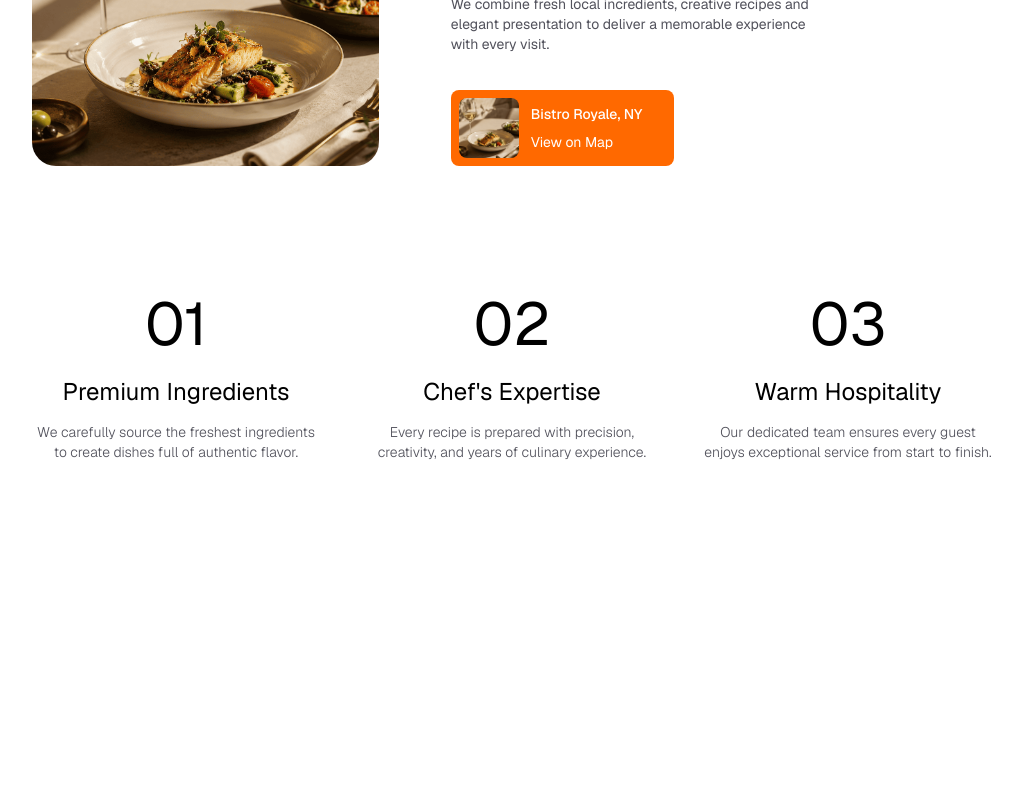
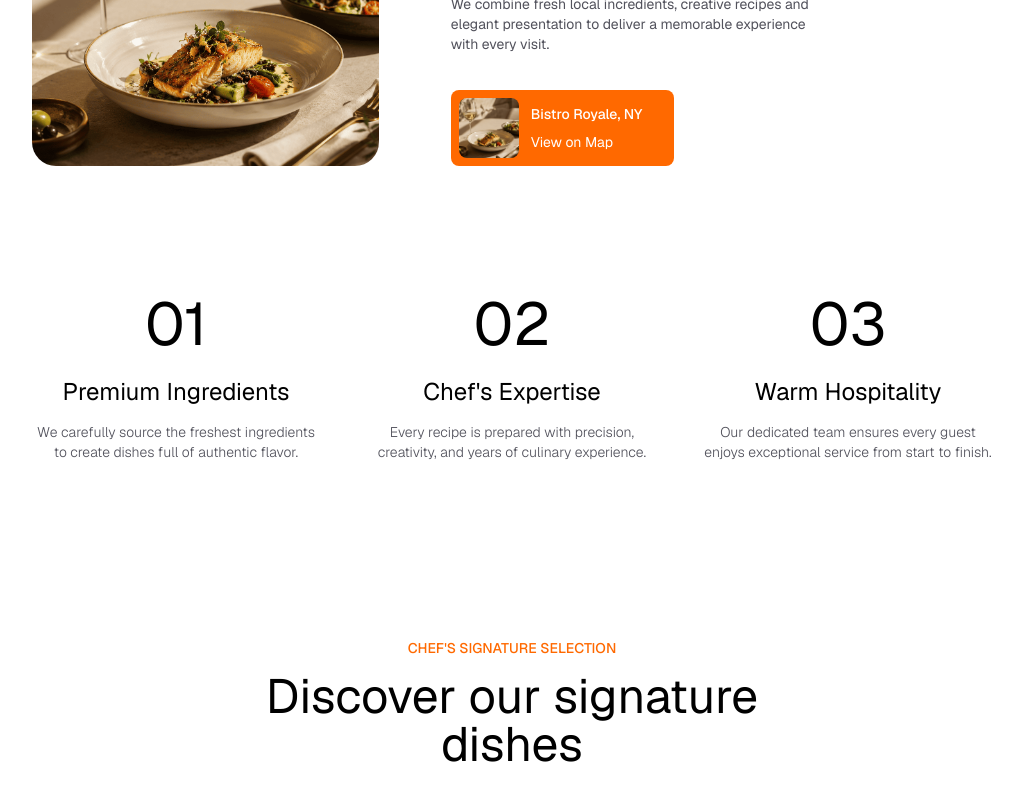
Before and after one commit to itspushpank/Restro, a React (Vite) app: page / in a window 1280 px wide. Shown: the part 1143-1943 px from the top of the page, without its empty margins (128-1150 px from the left). Before the commit the page ends 1605 px from the top, so only its background shows below. Built offline with nearby package versions, Linux system fonts and the light colour scheme.

Commit message:
Add Dishes section to showcase signature dishes with animations

```diff
--- a/src/App.jsx
+++ b/src/App.jsx
@@ -2,6 +2,7 @@
 
 import Navbar from "./components/Navbar"
 import About from "./sections/About"
+import Dishes from "./sections/Dishes"
 import HeroSection from "./sections/HeroSection"
 import Stats from "./sections/Stats"
 
@@ -12,6 +13,7 @@
       <HeroSection />
       <About />
       <Stats />
+      <Dishes />
     </>
   )
 }
--- /dev/null
+++ b/src/sections/Dishes.jsx
@@ -0,0 +1,28 @@
+import Animated from "../components/Animated"
+import { dishes } from "../data/data"
+
+
+const Dishes = () => {
+  return (
+    <section id="dishes" className="px-auto mt-44">
+        <div className="text-center mb-16">
+            <Animated delay={0.3}>
+                <p className="text-orange-500 font-medium uppercase mb-3.5">Chef's Signature Selection</p>
+            </Animated>
+            <Animated>
+                <p className="text-4xl md:text-5xl max-w-lg mx-auto text-balence">Discover our signature dishes</p>
+            </Animated>
+        </div>
+
+        <div className="grid grid-cols-2 md:grid-cols-4 gap-12 md:gap-18 max-w-5xl mx-auto">
+            {dishes.map((dish,index)=>(
+                <Animated key={index} y={80}>
+                    <div></div>
+                </Animated>
+            ))}
+        </div>
+    </section>
+  )
+}
+
+export default Dishes
```
